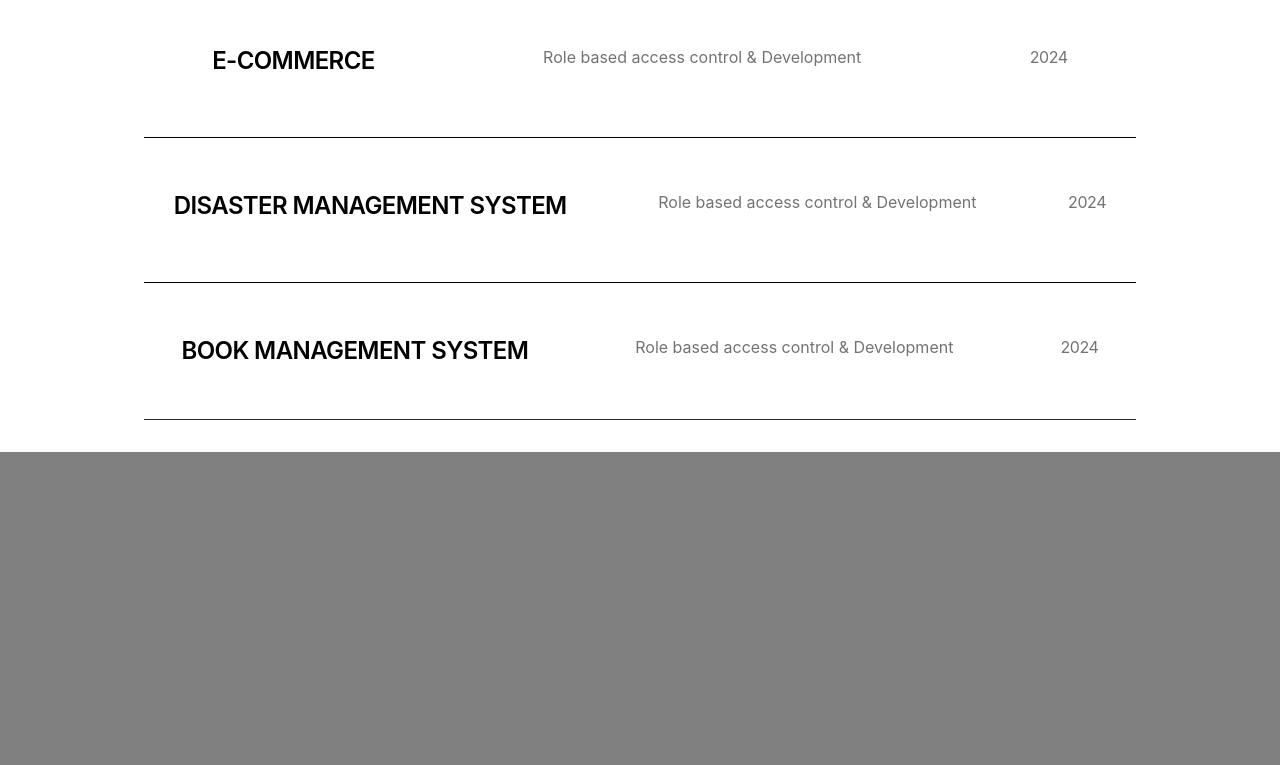
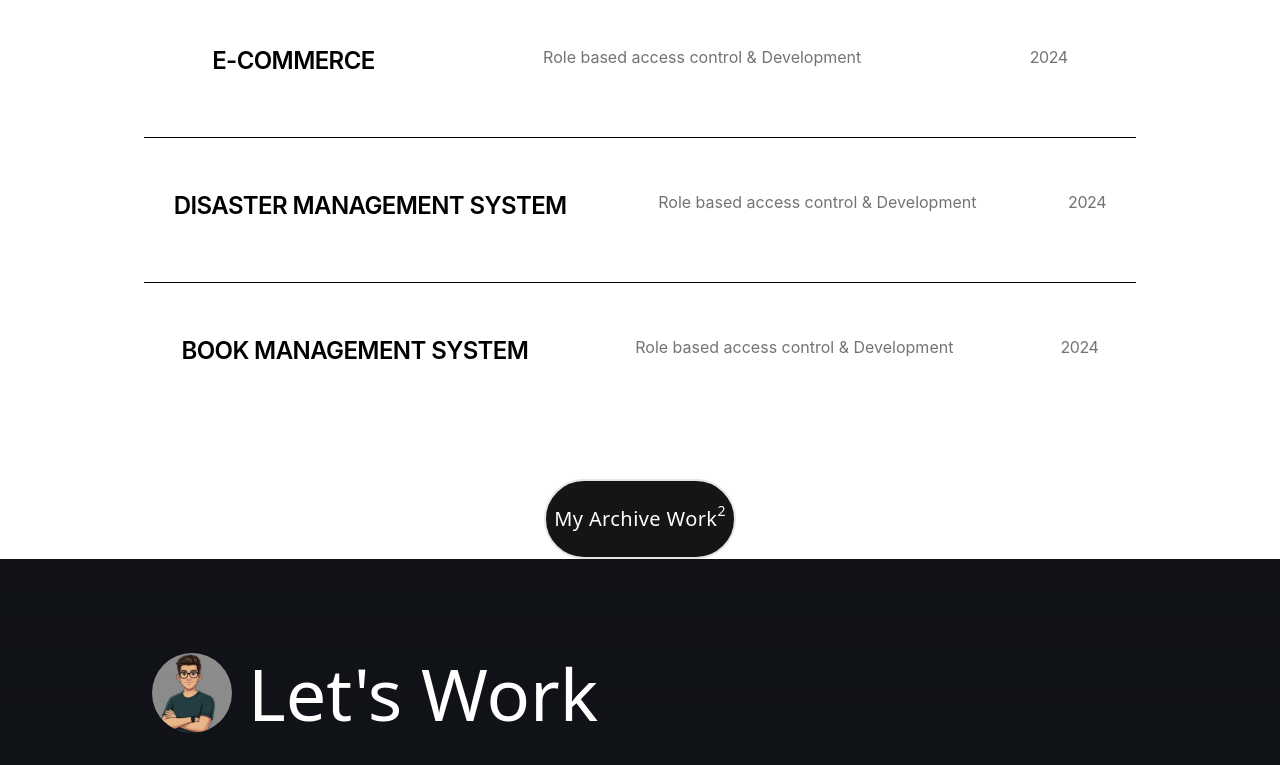
Before and after one commit to tanushpatel-git/My-Porfolio, a React (Vite) app: page /work in a window 1280 px wide. Shown: the part 1320-2085 px from the top of the page. Before the commit the page ends 1772 px from the top, so only its background shows below. Built offline with nearby package versions, Linux system fonts and the light colour scheme.

Commit message:
make a workListUi for make a conditional rendering

```diff
--- a/src/Components/CommonCompo/LoaderPageForSpecificFile.jsx
+++ b/src/Components/CommonCompo/LoaderPageForSpecificFile.jsx
@@ -20,7 +20,7 @@ export default function LoaderPageForSpecificFile({ pageName, onComplete }) {
         initial={{ opacity: 0 }}
         animate={{ opacity: [0, 1, 0] }}
         transition={{
-          duration: 1.5,
+          duration: 1,
           times: [0.15, 0.4, 0.9],
           ease: "easeInOut",
         }}
--- a/src/Components/uiCompo/HomeLastIntraction.jsx
+++ b/src/Components/uiCompo/HomeLastIntraction.jsx
@@ -75,7 +75,7 @@ export default function HomeLastIntraction() {
                 {/* ICON */}
                 <div ref={btnHover} className="relative font-sans z-10 flex justify-center items-center">
                   <h1 className="text-xl">More Work</h1>
-                  <h5 className="text-sm -mt-4">6</h5>
+                  <h5 className="text-sm -mt-4">7</h5>
                 </div>
               </div>
             </button>
--- /dev/null
+++ b/src/Components/uiCompo/WorkListUi.jsx
@@ -0,0 +1,132 @@
+import { useRef, useState } from "react";
+
+
+export default function WorkListUi({Projects}) {
+
+
+    const sectionRef = useRef(null);
+    const overviewRef = useRef(null)
+    const [activeIndex, setActiveIndex] = useState(null);
+    const prevIndex = useRef(null);
+    const [direction, setDirection] = useState("down");
+    const target = useRef({ x: 0, y: 0 });
+    const current = useRef({ x: 0, y: 0 });
+    const raf = useRef(null);
+
+    const animate = () => {
+        // PREVIEW (fast)
+        current.current.x += (target.current.x - current.current.x) * 0.08;
+        current.current.y += (target.current.y - current.current.y) * 0.08;
+
+        overviewRef.current.style.transform =
+            `translate(${current.current.x}px, ${current.current.y}px)`;
+
+        raf.current = requestAnimationFrame(animate);
+    };
+
+
+
+    const handleMouseMove = (e) => {
+        const rect = sectionRef.current.getBoundingClientRect();
+        target.current.x = e.clientX - rect.left - 200;
+        target.current.y = e.clientY - rect.top - 200;
+    };
+
+    const handleMouseEnter = () => {
+        overviewRef.current.classList.remove("scale-0");
+        overviewRef.current.classList.add("scale-100");
+        raf.current = requestAnimationFrame(animate);
+    };
+
+    const handleMouseLeave = () => {
+        cancelAnimationFrame(raf.current);
+        overviewRef.current.classList.remove("scale-100");
+        overviewRef.current.classList.add("scale-0");
+    };
+
+    const handleProjectEnter = (index) => {
+        if (prevIndex.current !== null) {
+            setDirection(index > prevIndex.current ? "down" : "up");
+        }
+        prevIndex.current = index;
+        setActiveIndex(index);
+    };
+
+
+    return (
+        < section className="max-w-7xl mx-auto px-6 cursor-pointer" >
+            <div className='flex flex-col justify-center'>
+                {/* Header Row */}
+                <div className="flex justify-around items-center gap-8 text-gray-400 text-[12px] tracking-widest uppercase">
+                    <div>Client</div>
+                    <div className="text-center">Services</div>
+                    <div className="text-right">Year</div>
+                </div>
+
+                {/* Project Row */}
+                <section
+                    ref={sectionRef}
+                    onMouseMove={handleMouseMove}
+                    onMouseEnter={handleMouseEnter}
+                    onMouseLeave={handleMouseLeave}
+                    className="relative"
+                >
+                    {/* PROJECT OVERVIEW SECTION (THIS FOLLOWS CURSOR) */}
+                    <div
+                        ref={overviewRef}
+                        className="absolute top-0 left-0 w-100 h-100 pointer-events-none transition-transform duration-300 ease-out scale-0"
+                    >
+
+                        {/* PREVIEW BOX */}
+                        <div className="relative w-full h-full bg-gray-800 rounded-sm overflow-hidden flex justify-center items-center">
+
+                            {/* VIEW CIRCLE */}
+                            <div
+                                className="absolute top-40 left-1/2 -translate-x-1/2 w-30 h-30 rounded-full z-3 bg-blue-600 text-white flex items-center justify-center pointer-events-none"
+                            >
+                                VIEW
+                            </div>
+
+
+                            {/* IMAGE */}
+                            <div className="absolute w-[90%] h-[70%]">
+                                {activeIndex !== null && (
+                                    <img
+                                        key={activeIndex}
+                                        src={Projects[activeIndex].image}
+                                        alt=""
+                                        className={`absolute w-full h-full object-cover object-center transition-all duration-300 ease-out ${direction === "down"
+                                            ? "animate-slide-up"
+                                            : "animate-slide-down"
+                                            }`}
+                                    />
+                                )}
+                            </div>
+
+                        </div>
+                    </div>
+
+
+                    {/* CONTENT */}
+                    {Projects.map((project, index) => (
+                        <div
+                            key={project.title}
+                            onMouseEnter={() => handleProjectEnter(index)}
+                            className={`mt-15 border-t pt-13 flex justify-around gap-8 items-start ${index === project.length - 1 ? "border-b border-b-neutral-800 pb-13" : ""}`}
+                        >
+                            <p className="text-2xl font-semibold tracking-tight">
+                                {project.title}
+                            </p>
+                            <p className="text-neutral-500 md:text-right">
+                                {project.projectDiscription}
+                            </p>
+                            <p className="text-neutral-500 tracking-tight">
+                                {project.year}
+                            </p>
+                        </div>
+                    ))}
+                </section>
+            </div>
+        </section >
+    );
+}
--- a/src/Pages/WorkPage.jsx
+++ b/src/Pages/WorkPage.jsx
@@ -1,9 +1,14 @@
 import Navbar from '../Components/CommonCompo/Navbar'
 import { useEffect, useRef, useState } from 'react';
+import { useNavigate } from 'react-router-dom';
 import MagneticLink from '../Components/uiAnimationHooks/MagneticLink';
-import { useAnimation, motion } from 'framer-motion';
+import { useAnimation, motion, useTransform, useScroll } from 'framer-motion';
+import FullFotter from '../Components/CommonCompo/FullFotter'
+import WorkListUi from '../Components/uiCompo/WorkListUi'
 
 export default function WorkPage() {
+    const navigate = useNavigate();
+    const sectionRef2 = useRef(null);
     const controls = useAnimation();
     const controls2 = useAnimation();
     const controls3 = useAnimation();
@@ -70,63 +75,29 @@ export default function WorkPage() {
         });
         controls3.set({ y: "100%" });
     };
-    const sectionRef = useRef(null);
-    const overviewRef = useRef(null)
-    const [activeIndex, setActiveIndex] = useState(null);
-    const prevIndex = useRef(null);
-    const [direction, setDirection] = useState("down");
-    const target = useRef({ x: 0, y: 0 });
-    const current = useRef({ x: 0, y: 0 });
-    const raf = useRef(null);
 
-    const animate = () => {
-        // PREVIEW (fast)
-        current.current.x += (target.current.x - current.current.x) * 0.08;
-        current.current.y += (target.current.y - current.current.y) * 0.08;
+    const { scrollYProgress } = useScroll({
+        target: sectionRef2,
+        offset: ["start start", "end start"],
+    });
 
-        overviewRef.current.style.transform =
-            `translate(${current.current.x}px, ${current.current.y}px)`;
+    const y = useTransform(scrollYProgress, [0, 1], ["0%", "-20%"]);
+    // Bottom radius: start very rounded (96px), decrease to 0 as you scroll
+    const bottomRadius = useTransform(scrollYProgress, [0, 1], [96, 0]);
 
-        raf.current = requestAnimationFrame(animate);
-    };
+    // Project i Have is
+
+    const projects = [
+        { title: "ORDER MATE", image: "OrderMate", projectDiscription: "Route protection & Development", year: "2023" },
+        { title: "K72", image: "K72", projectDiscription: "Intraction & Development", year: "2024" },
+        { title: "JOB PORTAL", image: "JobPortal", projectDiscription: "Role based access control & Development", year: "2024" },
+        { title: "EMPLOYE TASK", image: "JobPortal", projectDiscription: "Role based access control & Development", year: "2024" },
+        { title: "E-COMMERCE", image: "JobPortal", projectDiscription: "Role based access control & Development", year: "2024" },
+        { title: "DISASTER MANAGEMENT SYSTEM", image: "JobPortal", projectDiscription: "Role based access control & Development", year: "2024" },
+        { title: "BOOK MANAGEMENT SYSTEM", image: "JobPortal", projectDiscription: "Role based access control & Development", year: "2024" },
+    ];
 
 
-
-    const handleMouseMove = (e) => {
-        const rect = sectionRef.current.getBoundingClientRect();
-        target.current.x = e.clientX - rect.left - 200;
-        target.current.y = e.clientY - rect.top - 200;
-    };
-
-    const handleMouseEnter = () => {
-        overviewRef.current.classList.remove("scale-0");
-        overviewRef.current.classList.add("scale-100");
-        raf.current = requestAnimationFrame(animate);
-    };
-
-    const handleMouseLeave = () => {
-        cancelAnimationFrame(raf.current);
-        overviewRef.current.classList.remove("scale-100");
-        overviewRef.current.classList.add("scale-0");
-    };
-
-    const handleProjectEnter = (index) => {
-        if (prevIndex.current !== null) {
-            setDirection(index > prevIndex.current ? "down" : "up");
-        }
-        prevIndex.current = index;
-        setActiveIndex(index);
-    };
-
-    const projects = [
-        { title: "ORDER MATE", image: "OrderMate", projectDiscription: "Route protection & Development" ,year:"2023"},
-        { title: "K72", image: "K72", projectDiscription: "Intraction & Development",year:"2024" },
-        { title: "JOB PORTAL", image: "JobPortal", projectDiscription: "Role based access control & Development",year:"2024" },
-        { title: "EMPLOYE TASK", image: "JobPortal", projectDiscription: "Role based access control & Development",year:"2024" },
-        { title: "E-COMMERCE", image: "JobPortal", projectDiscription: "Role based access control & Development",year:"2024" },
-        { title: "DISASTER MANAGEMENT SYSTEM", image: "JobPortal", projectDiscription: "Role based access control & Development",year:"2024" },
-        { title: "BOOK MANAGEMENT SYSTEM", image: "JobPortal", projectDiscription: "Role based access control & Development",year:"2024" },
-    ];
 
 
     return (
@@ -137,20 +108,30 @@ export default function WorkPage() {
             <div className='min-h-screen flex flex-col items-center justify-center z-10 pt-50'>
                 <div className='relative h-full w-[80vw]'>
                     <div className="w-full h-full bg-white px-18 py-10">
-                        {/* Heading */}
+
+
+                        {/* -------------------------------- Heading -----------------------------*/}
                         <h1 className="text-[90px] font-midium font-sans leading-[1.1] text-[#1C1D20]">
                             Creating next level <br /> digital products
                         </h1>
 
                         {/* Filters + View Buttons */}
                         <div className="flex justify-between items-center mt-16">
-                            {/* Left Filters */}
+
+
+                            {/* ---------------------------- Project Type -------------------------- */}
+
                             <div className="flex gap-2">
+
+
+
                                 <MagneticLink>
                                     <button className="px-12 py-6 rounded-full bg-black text-white text-lg font-extralight">
                                         All
                                     </button>
                                 </MagneticLink>
+
+
 
                                 <MagneticLink >
                                     <button
@@ -181,6 +162,8 @@ export default function WorkPage() {
                                         </div>
                                     </button>
                                 </MagneticLink>
+
+
 
                                 <MagneticLink >
                                     <button
@@ -213,7 +196,8 @@ export default function WorkPage() {
                                 </MagneticLink>
                             </div>
 
-                            {/* Right View Icons */}
+
+                            {/* ------------------------------------- Type of Buttom Which decide the view of the project-------------------------------------- */}
                             <div className="flex gap-4">
                                 {/* List View */}
                                 <MagneticLink>
@@ -256,91 +240,72 @@ export default function WorkPage() {
                                 </MagneticLink>
                             </div>
                         </div>
+
+
+
                     </div>
 
                 </div>
+
+
+                {/* -------------------------Make a div section which speed the element and make a Radius decrease of div ---------------------------- */}
+                <motion.section
+                    ref={sectionRef2}
+                    className="overflow-hidden"
+                    style={{
+                        y,
+                        borderTopLeftRadius: 96,
+                        borderTopRightRadius: 96,
+                        borderBottomLeftRadius: bottomRadius,
+                        borderBottomRightRadius: bottomRadius,
+                    }}
+                >
                     <div className='min-h-screen w-[85vw]'>
+
+                        {/* ---------------------------Conditional rendering---------------------------- */}
                         <div className="w-full px-6 py-8">
-
-                        {/* RECENT WORK */}
-                        <section className="max-w-7xl mx-auto px-6 cursor-pointer">
-                            <div className='flex flex-col justify-center'>
-                                {/* Header Row */}
-                                <div className="flex justify-around items-center gap-8 text-gray-400 text-[12px] tracking-widest uppercase">
-                                    <div>Client</div>
-                                    <div className="text-center">Services</div>
-                                    <div className="text-right">Year</div>
-                                </div>
-
-                                {/* Project Row */}
-                                <section
-                                    ref={sectionRef}
-                                    onMouseMove={handleMouseMove}
-                                    onMouseEnter={handleMouseEnter}
-                                    onMouseLeave={handleMouseLeave}
-                                    className="relative"
-                                >
-                                    {/* PROJECT OVERVIEW SECTION (THIS FOLLOWS CURSOR) */}
-                                    <div
-                                        ref={overviewRef}
-                                        className="absolute top-0 left-0 w-100 h-100 pointer-events-none transition-transform duration-300 ease-out scale-0"
-                                    >
-
-                                        {/* PREVIEW BOX */}
-                                        <div className="relative w-full h-full bg-gray-800 rounded-sm overflow-hidden flex justify-center items-center">
-
-                                            {/* VIEW CIRCLE */}
-                                            <div
-                                                className="absolute top-40 left-1/2 -translate-x-1/2 w-30 h-30 rounded-full z-3 bg-blue-600 text-white flex items-center justify-center pointer-events-none"
-                                            >
-                                                VIEW
+                            <WorkListUi
+                            Projects = {projects} />
                         </div>
 
 
-                                            {/* IMAGE */}
-                                            <div className="absolute w-[90%] h-[70%]">
-                                                {activeIndex !== null && (
-                                                    <img
-                                                        key={activeIndex}
-                                                        src={projects[activeIndex].image}
-                                                        alt=""
-                                                        className={`absolute w-full h-full object-cover object-center transition-all duration-300 ease-out ${direction === "down"
-                                                            ? "animate-slide-up"
-                                                            : "animate-slide-down"
-                                                            }`}
+                        <div className='flex w-full justify-center items-center mt-20'>
+                            {/* Button */}
+                            <MagneticLink >
+                                <button
+                                    onClick={() => { navigate('/work') }}
+                                    className="w-48 h-20 rounded-[9999px] border-2 border-neutral-200 text-white bg-(--loadBg) tracking-wide hover:scale-105 transition-transform overflow-hidden"
+
+                                >
+                                    <div
+                                        onMouseEnter={handleMouseEnterForHover}
+                                        onMouseLeave={handleMouseLeaveForHover}
+                                        className="relative flex items-center justify-center w-full h-full cursor-pointer overflow-hidden"
+                                    >
+                                        {/* BLUE CIRCLE */}
+                                        <motion.div
+                                            initial={{ y: "100%" }}
+                                            animate={controls}
+                                            className="absolute inset-0 z-1 bg-[#455ce9]"
+                                            style={{
+                                                width: "100%",
+                                                height: "100%",
+                                                borderRadius: "9999px"
+                                            }}
                                         />
-                                                )}
-                                            </div>
-
+                                        {/* ICON */}
+                                        <div ref={btnHover} className="relative font-sans z-10 flex justify-center items-center">
+                                            <h1 className="text-xl text-white">My Archive Work</h1>
+                                            <h5 className="text-sm -mt-4 text-white">2</h5>
                                         </div>
                                     </div>
-
-
-                                    {/* CONTENT */}
-                                    {projects.map((project, index) => (
-                                        <div
-                                            key={project.title}
-                                            onMouseEnter={() => handleProjectEnter(index)}
-                                            className={`mt-15 border-t pt-13 flex justify-around gap-8 items-start ${index === projects.length - 1 ? "border-b border-b-neutral-800 pb-13" : ""}`}
-                                        >
-                                            <p className="text-2xl font-semibold tracking-tight">
-                                                {project.title}
-                                            </p>
-                                            <p className="text-neutral-500 md:text-right">
-                                                {project.projectDiscription}
-                                            </p>
-                                            <p className="text-neutral-500 tracking-tight">
-                                                {project.year}
-                                            </p>
+                                </button>
+                            </MagneticLink>
                         </div>
-                                    ))}
-                                </section>
                     </div>
-                        </section>
+                </motion.section>
             </div>
-
+            <FullFotter />
         </div>
-            </div >
-        </div >
     );
 }
```
Lines whose indentation alone changed are shown as unchanged.
